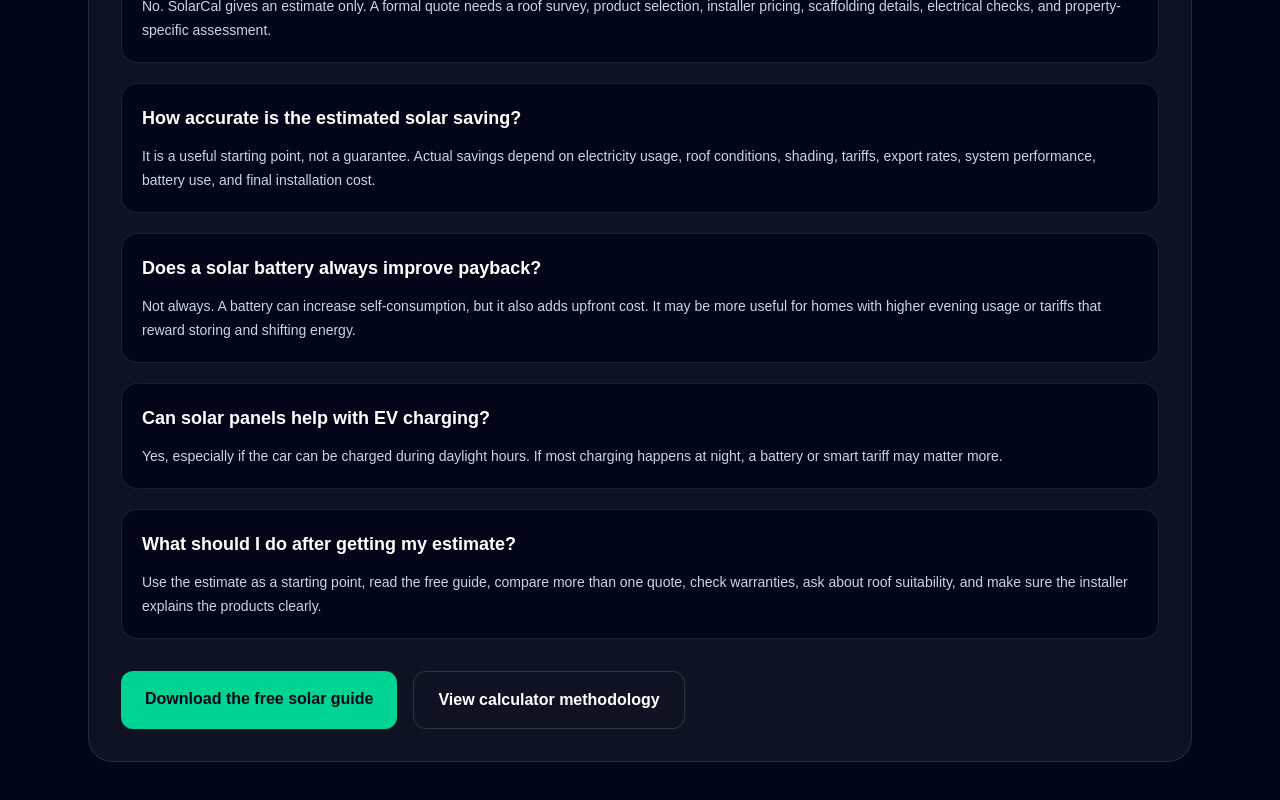
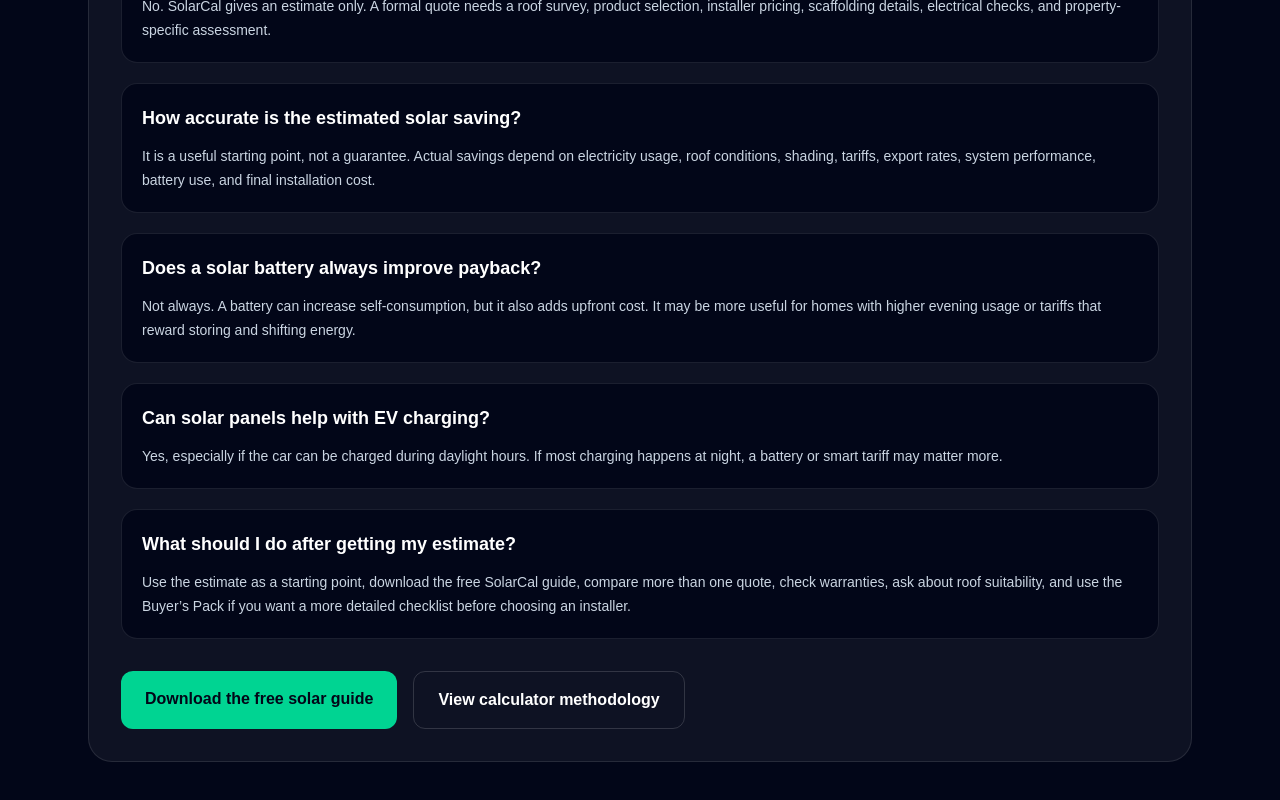
Before and after one commit to 786infinite/solar-savings-calculator-uk, a Next.js app: page /solar-savings-calculator in a window 1280 px wide. Shown: the part 2884-3684 px from the top of the page. Built offline with nearby package versions, Linux system fonts and the light colour scheme.

Commit message:
Align calculator SEO content with buyer guides

```diff
--- a/components/SolarSavingsCalculatorClient.tsx
+++ b/components/SolarSavingsCalculatorClient.tsx
@@ -706,9 +706,7 @@ export default function SolarSavingsCalculatorPage() {
         </section>
 
         <section className="mt-10 rounded-3xl border border-white/10 bg-white/5 p-8">
-          <h2 className="text-3xl font-bold">
-            Solar calculator FAQs
-          </h2>
+          <h2 className="text-3xl font-bold">Solar calculator FAQs</h2>
 
           <div className="mt-8 space-y-5">
             <FaqItem question="Is this solar calculator a formal quote?">
@@ -737,9 +735,10 @@ export default function SolarSavingsCalculatorPage() {
             </FaqItem>
 
             <FaqItem question="What should I do after getting my estimate?">
-              Use the estimate as a starting point, read the free guide, compare
-              more than one quote, check warranties, ask about roof suitability,
-              and make sure the installer explains the products clearly.
+              Use the estimate as a starting point, download the free SolarCal
+              guide, compare more than one quote, check warranties, ask about
+              roof suitability, and use the Buyer’s Pack if you want a more
+              detailed checklist before choosing an installer.
             </FaqItem>
           </div>
 
```
